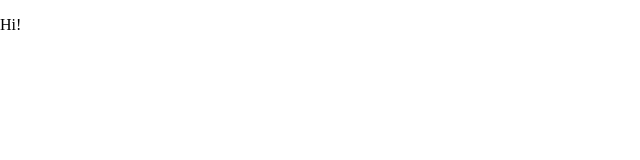
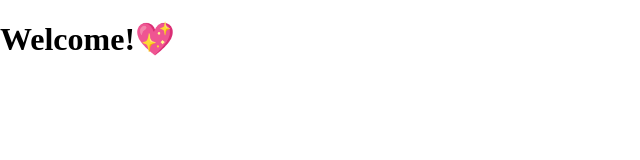
Before and after one commit to Hacking-NASSA-with-HTML/Fast_Start_HTML_empty_shell, a plain HTML site: page index.html in a window 1280 px wide. Shown: the whole page, without its empty margins (0-640 px from the left). Drawn offline with nearby package versions, Linux system fonts and the light colour scheme.

Commit message:
feat: add welcome text

```diff
--- a/index.html
+++ b/index.html
@@ -20,7 +20,7 @@
 </head>
 
 <body>
-    <p>Hi!</p>
+    <h1>Welcome!💖</h1>
     <!-- <script src="script.js"></script> -->
 </body>
 
```
